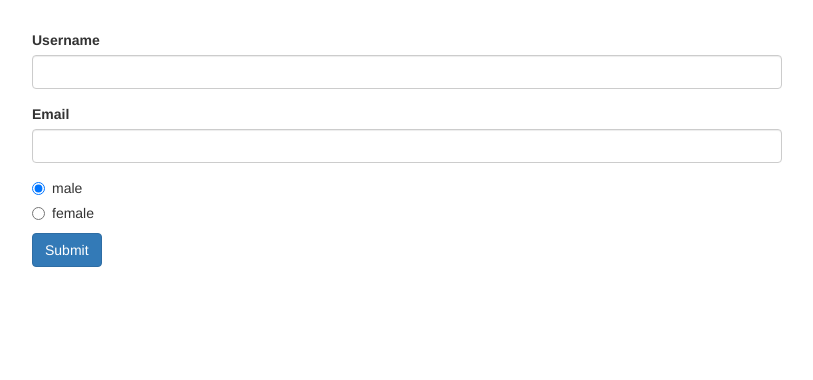
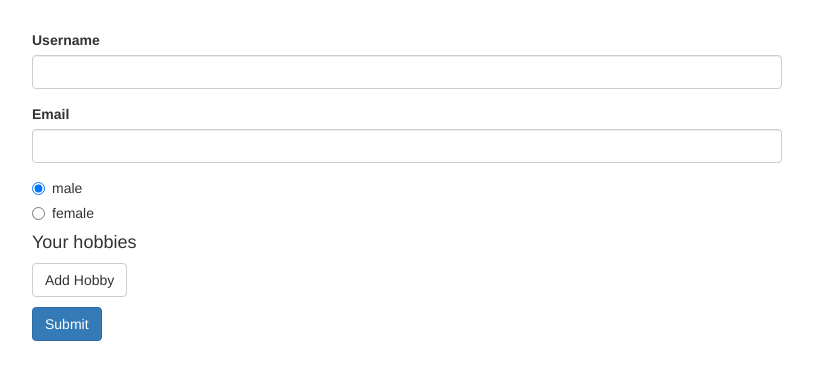
Before and after one commit to lesiak/abgular_udemy_maximilian_schwarzmuller, an Angular app in the folder app7-forms-reactive/: page / in a window 1280 px wide. Shown: the top 380 px of the page, without its empty margins (233-1046 px from the left). Built offline with nearby package versions, Linux system fonts and the light colour scheme.

Commit message:
[APP7-FR] FormArray

```diff
--- a/app7-forms-reactive/src/app/app.component.html
+++ b/app7-forms-reactive/src/app/app.component.html
@@ -33,6 +33,17 @@
               [value]="gender">{{ gender }}
           </label>
         </div>
+        <div formArrayName="hobbies">
+          <h4>Your hobbies</h4>
+          <button class="btn btn-default"
+                  style="margin-bottom: 10px"
+                  type="button"
+                  (click)="onAddHobby()">Add Hobby</button>
+          <div class="form-group"
+               *ngFor="let control of hobbiesControls; let i = index">
+            <input type="text" class="form-control" [formControlName]="i">
+          </div>
+        </div>
         <span *ngIf="signUpForm.invalid && signUpForm.touched"
               class="help-block">Please correct the errors in the form</span>
         <button class="btn btn-primary" type="submit">Submit</button>
--- a/app7-forms-reactive/src/app/app.component.ts
+++ b/app7-forms-reactive/src/app/app.component.ts
@@ -1,5 +1,5 @@
 import {Component, OnInit} from '@angular/core';
-import {FormControl, FormGroup, Validators} from '@angular/forms';
+import {FormArray, FormControl, FormGroup, Validators} from '@angular/forms';
 
 @Component({
   selector: 'app-root',
@@ -17,7 +17,8 @@ export class AppComponent implements OnInit {
         'username': new FormControl(null, Validators.required),
         'email': new FormControl(null, [Validators.required, Validators.email])
       }),
-      'gender': new FormControl('male')
+      'gender': new FormControl('male'),
+      'hobbies': new FormArray([])
     });
   }
 
@@ -25,4 +26,13 @@ export class AppComponent implements OnInit {
     console.log(this.signUpForm);
   }
 
+  onAddHobby() {
+    const control = new FormControl(null, Validators.required);
+    (<FormArray>this.signUpForm.get('hobbies')).push(control);
+  }
+
+  get hobbiesControls() {
+    return (this.signUpForm.get('hobbies') as FormArray).controls;
+  }
+
 }
```
